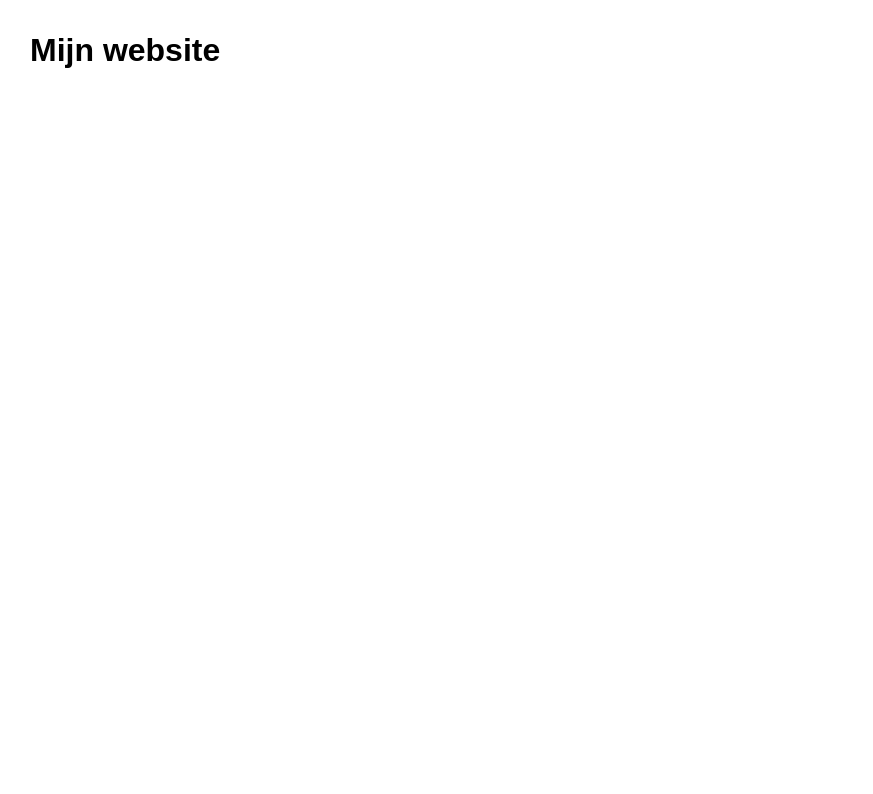
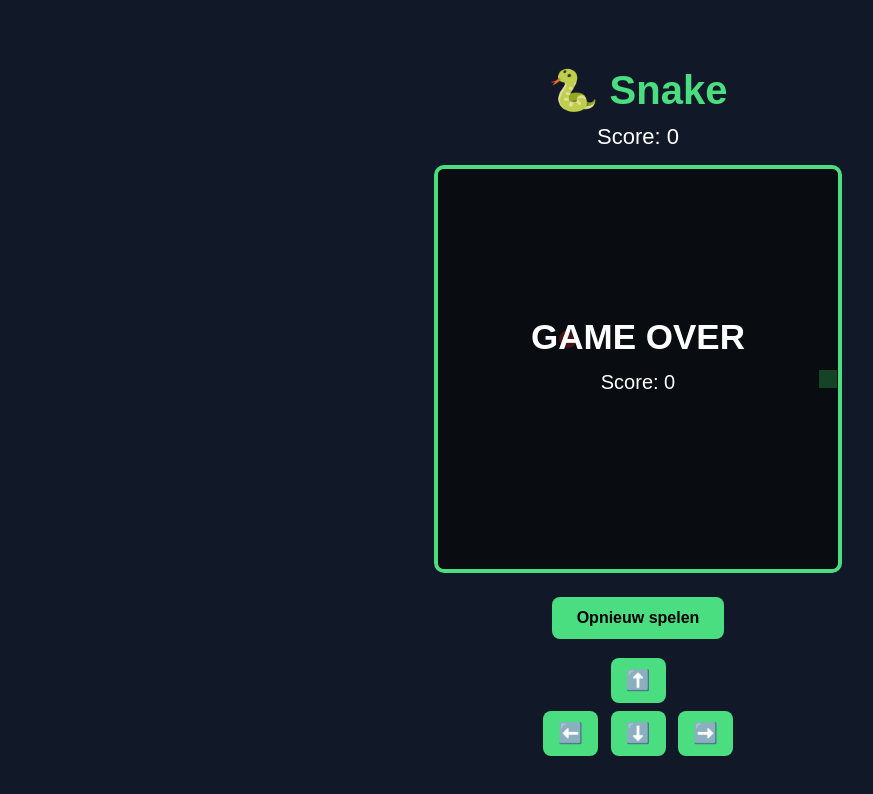
Before and after one commit to 7ephyr13/pokeroguemaardanslegt, a plain HTML site: page index.html in a window 1280 px wide. Shown: the whole page, without its empty margins (2-875 px from the left). Drawn offline with Linux system fonts and the light colour scheme.

Commit message:
WebLab Run 20-11-2026 11:45:17 (UTC+01:00)

```diff
--- a/index.html
+++ b/index.html
@@ -1,13 +1,242 @@
-<!doctype html>
+
+<!DOCTYPE html>
 <html lang="nl">
 <head>
-  <meta charset="UTF-9">
-  <meta name="viewport" content="width=device-width, initial-scale=1.0">
-  <title>Mijn website</title>
-  <link rel="stylesheet" href="style.css">
+<meta charset="UTF-8">
+<meta name="viewport" content="width=device-width, initial-scale=1.0">
+<title>Snake Game</title>
+<style>
+* {
+    box-sizing: border-box;
+}
+
+body {
+    margin: 0;
+    min-height: 100vh;
+    display: flex;
+    justify-content: center;
+    align-items: center;
+    background: #111827;
+    font-family: Arial, sans-serif;
+    color: white;
+}
+
+.game {
+    text-align: center;
+    padding: 20px;
+}
+
+h1 {
+    color: #4ade80;
+    font-size: 40px;
+    margin-bottom: 10px;
+}
+
+.score {
+    font-size: 22px;
+    margin-bottom: 15px;
+}
+
+canvas {
+    background: #1f2937;
+    border: 4px solid #4ade80;
+    border-radius: 10px;
+    max-width: 100%;
+}
+
+button {
+    margin-top: 20px;
+    padding: 12px 25px;
+    background: #4ade80;
+    border: none;
+    border-radius: 8px;
+    font-size: 16px;
+    font-weight: bold;
+    cursor: pointer;
+}
+
+button:hover {
+    background: #22c55e;
+}
+
+.controls {
+    margin-top: 15px;
+}
+
+.controls button {
+    margin: 4px;
+    width: 55px;
+    height: 45px;
+    padding: 5px;
+    font-size: 20px;
+}
+</style>
 </head>
 <body>
-  <h1>Mijn website</h1>
-  <script src="script.js"></script>
+
+<div class="game">
+    <h1>🐍 Snake</h1>
+    <div class="score">Score: <span id="score">0</span></div>
+
+    <canvas id="canvas" width="400" height="400"></canvas>
+
+    <div>
+        <button onclick="restartGame()">Opnieuw spelen</button>
+    </div>
+
+    <div class="controls">
+        <div><button onclick="changeDirection('UP')">⬆️</button></div>
+        <button onclick="changeDirection('LEFT')">⬅️</button>
+        <button onclick="changeDirection('DOWN')">⬇️</button>
+        <button onclick="changeDirection('RIGHT')">➡️</button>
+    </div>
+</div>
+
+<script>
+const canvas = document.getElementById("canvas");
+const ctx = canvas.getContext("2d");
+
+const box = 20;
+const size = 400;
+
+let snake;
+let food;
+let direction;
+let nextDirection;
+let score;
+let gameOver;
+let gameLoop;
+
+function restartGame() {
+    snake = [{x: 200, y: 200}];
+    direction = "RIGHT";
+    nextDirection = "RIGHT";
+    score = 0;
+    gameOver = false;
+
+    document.getElementById("score").textContent = score;
+
+    createFood();
+
+    clearInterval(gameLoop);
+    gameLoop = setInterval(update, 120);
+    draw();
+}
+
+function createFood() {
+    food = {
+        x: Math.floor(Math.random() * (size / box)) * box,
+        y: Math.floor(Math.random() * (size / box)) * box
+    };
+
+    if (snake.some(part => part.x === food.x && part.y === food.y)) {
+        createFood();
+    }
+}
+
+function changeDirection(newDirection) {
+    if (newDirection === "UP" && direction !== "DOWN")
+        nextDirection = "UP";
+
+    if (newDirection === "DOWN" && direction !== "UP")
+        nextDirection = "DOWN";
+
+    if (newDirection === "LEFT" && direction !== "RIGHT")
+        nextDirection = "LEFT";
+
+    if (newDirection === "RIGHT" && direction !== "LEFT")
+        nextDirection = "RIGHT";
+}
+
+document.addEventListener("keydown", function(e) {
+    const keys = {
+        ArrowUp: "UP",
+        ArrowDown: "DOWN",
+        ArrowLeft: "LEFT",
+        ArrowRight: "RIGHT"
+    };
+
+    if (keys[e.key]) {
+        e.preventDefault();
+        changeDirection(keys[e.key]);
+    }
+});
+
+function update() {
+    if (gameOver) return;
+
+    direction = nextDirection;
+
+    let head = {...snake[0]};
+
+    if (direction === "UP") head.y -= box;
+    if (direction === "DOWN") head.y += box;
+    if (direction === "LEFT") head.x -= box;
+    if (direction === "RIGHT") head.x += box;
+
+    const eating = head.x === food.x && head.y === food.y;
+
+    if (
+        head.x < 0 || head.x >= size ||
+        head.y < 0 || head.y >= size ||
+        snake.slice(0, eating ? undefined : -1)
+            .some(part => part.x === head.x && part.y === head.y)
+    ) {
+        endGame();
+        return;
+    }
+
+    snake.unshift(head);
+
+    if (eating) {
+        score += 10;
+        document.getElementById("score").textContent = score;
+        createFood();
+    } else {
+        snake.pop();
+    }
+
+    draw();
+}
+
+function draw() {
+    ctx.fillStyle = "#1f2937";
+    ctx.fillRect(0, 0, size, size);
+
+    // Appel
+    ctx.fillStyle = "#ef4444";
+    ctx.beginPath();
+    ctx.arc(food.x + 10, food.y + 10, 9, 0, Math.PI * 2);
+    ctx.fill();
+
+    // Snake
+    snake.forEach((part, index) => {
+        ctx.fillStyle = index === 0 ? "#4ade80" : "#22c55e";
+        ctx.fillRect(part.x + 1, part.y + 1, 18, 18);
+    });
+
+    if (gameOver) {
+        ctx.fillStyle = "rgba(0,0,0,0.7)";
+        ctx.fillRect(0, 0, size, size);
+
+        ctx.fillStyle = "white";
+        ctx.textAlign = "center";
+        ctx.font = "bold 35px Arial";
+        ctx.fillText("GAME OVER", size / 2, 180);
+
+        ctx.font = "20px Arial";
+        ctx.fillText("Score: " + score, size / 2, 220);
+    }
+}
+
+function endGame() {
+    gameOver = true;
+    clearInterval(gameLoop);
+    draw();
+}
+
+restartGame();
+</script>
+
 </body>
 </html>
```
Also changed, not shown: 1 other file.
